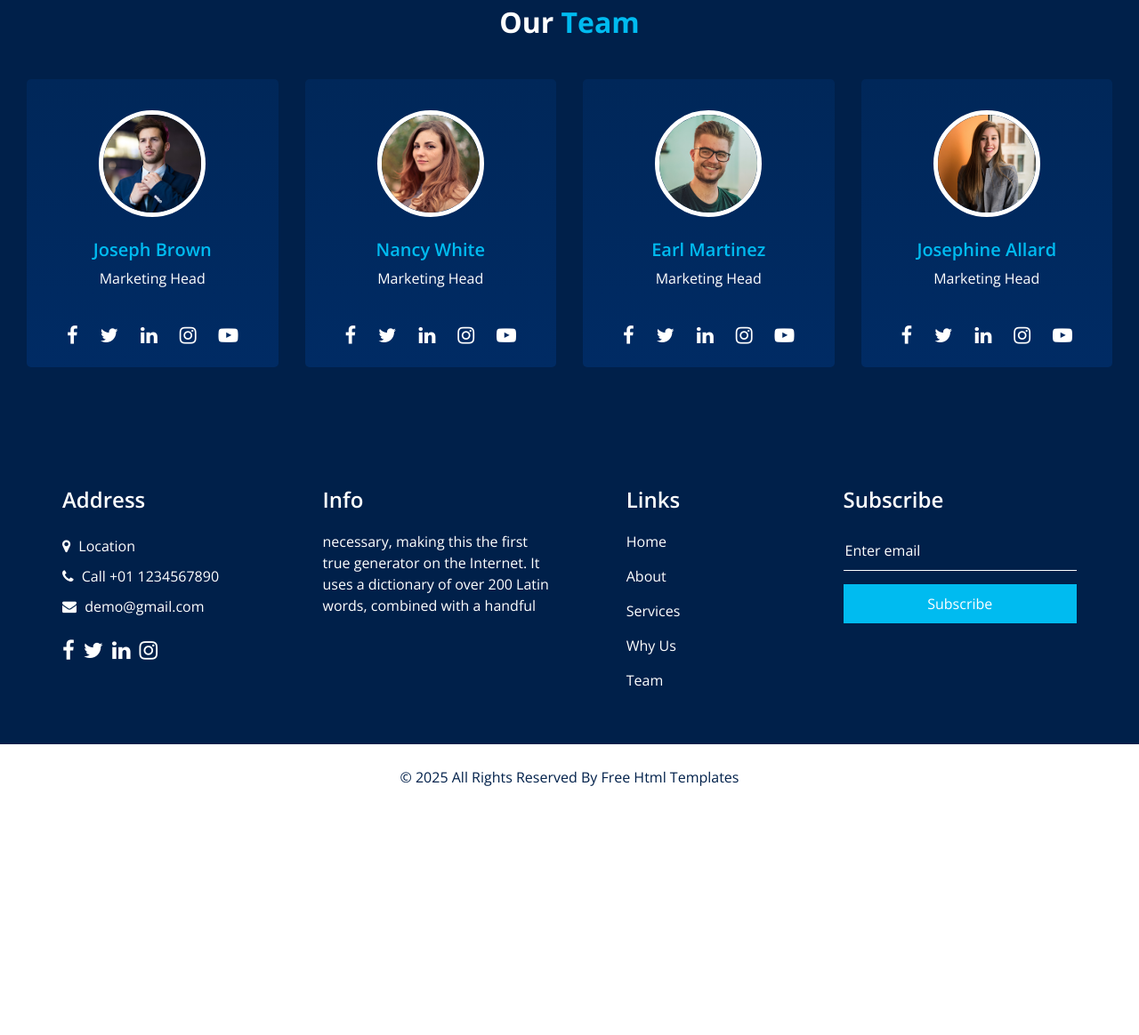
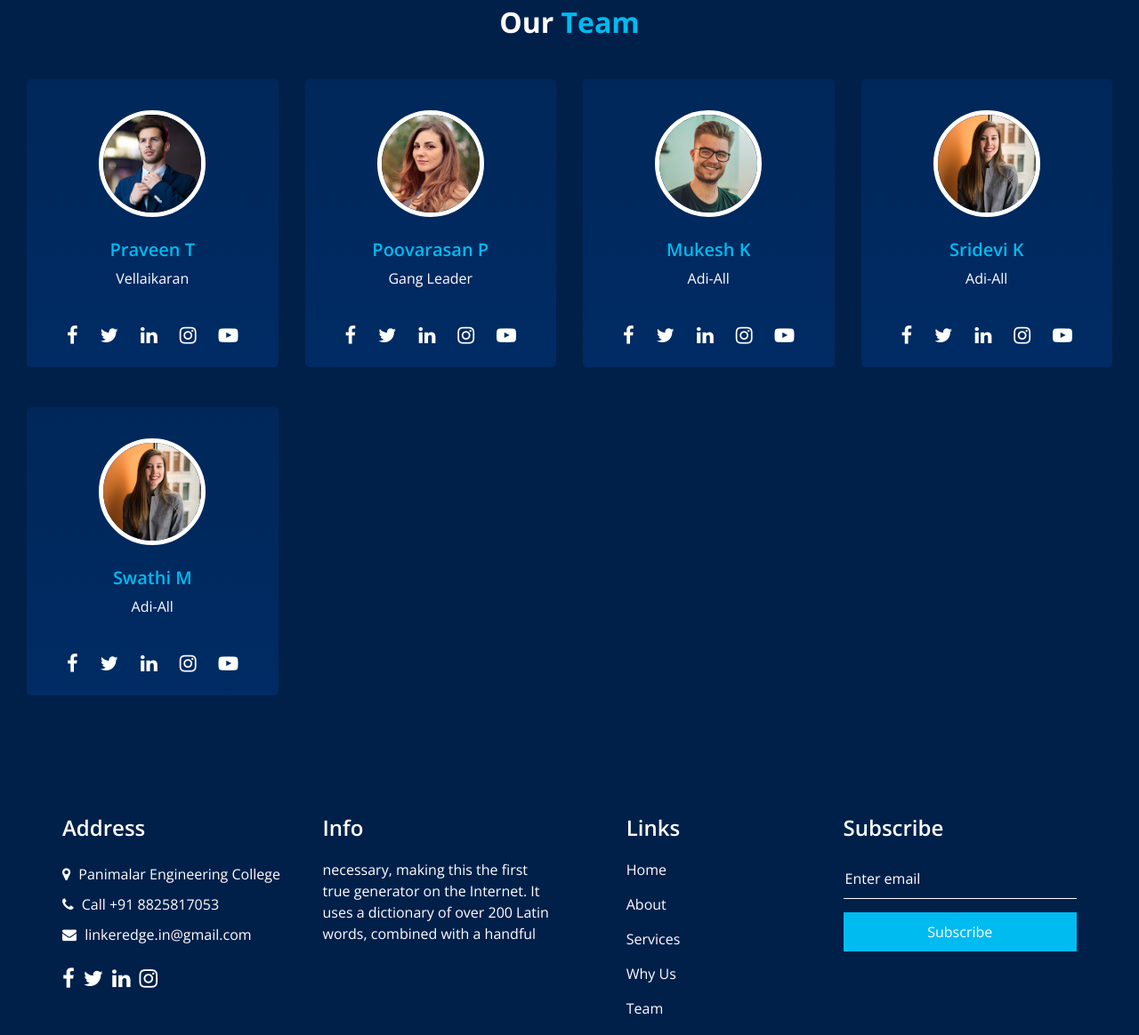
Before and after one commit to LinkerEdge/LinkerWebsite, a plain HTML site: page team.html in a window 1280 px wide. Shown: the part 203-1367 px from the top of the page at 89% size. Before the commit the page ends 1114 px from the top, so only its background shows below. Drawn offline with nearby package versions, Linux system fonts and the light colour scheme; some packages are replaced by stand-ins of ours.

Commit message:
Our Team detail Changed

```diff
--- a/team.html
+++ b/team.html
@@ -107,10 +107,10 @@
               </div>
               <div class="detail-box">
                 <h5>
-                  Joseph Brown
+                  Praveen T
                 </h5>
                 <p>
-                  Marketing Head
+                  Vellaikaran
                 </p>
               </div>
               <div class="social_box">
@@ -139,10 +139,10 @@
               </div>
               <div class="detail-box">
                 <h5>
-                  Nancy White
+                  Poovarasan P
                 </h5>
                 <p>
-                  Marketing Head
+                 Gang Leader
                 </p>
               </div>
               <div class="social_box">
@@ -171,10 +171,10 @@
               </div>
               <div class="detail-box">
                 <h5>
-                  Earl Martinez
+                  Mukesh K
                 </h5>
                 <p>
-                  Marketing Head
+                  Adi-All
                 </p>
               </div>
               <div class="social_box">
@@ -203,10 +203,10 @@
               </div>
               <div class="detail-box">
                 <h5>
-                  Josephine Allard
+                  Sridevi K
                 </h5>
                 <p>
-                  Marketing Head
+                  Adi-All
                 </p>
               </div>
               <div class="social_box">
@@ -228,6 +228,35 @@
               </div>
             </div>
           </div>
+          <div class="col-lg-3 col-sm-6">
+            <div class="box ">
+              <div class="img-box">
+                <img src="images/team-4.jpg" class="img1" alt="">
+              </div>
+              <div class="detail-box">
+                <h5>
+                  Swathi M
+                </h5>
+                <p>
+                  Adi-All
+                </p>
+              </div>
+              <div class="social_box">
+                <a href="#">
+                  <i class="fa fa-facebook" aria-hidden="true"></i>
+                </a>
+                <a href="#">
+                  <i class="fa fa-twitter" aria-hidden="true"></i>
+                </a>
+                <a href="#">
+                  <i class="fa fa-linkedin" aria-hidden="true"></i>
+                </a>
+                <a href="#">
+                  <i class="fa fa-instagram" aria-hidden="true"></i>
+                </a>
+                <a href="#">
+                  <i class="fa fa-youtube-play" aria-hidden="true"></i>
+                </a>
         </div>
       </div>
     </div>
@@ -248,19 +277,19 @@
               <a href="">
                 <i class="fa fa-map-marker" aria-hidden="true"></i>
                 <span>
-                  Location
+                  Panimalar Engineering College
                 </span>
               </a>
               <a href="">
                 <i class="fa fa-phone" aria-hidden="true"></i>
                 <span>
-                  Call +01 1234567890
+                  Call +91 8825817053
                 </span>
               </a>
               <a href="">
                 <i class="fa fa-envelope" aria-hidden="true"></i>
                 <span>
-                  demo@gmail.com
+                  linkeredge.in@gmail.com
                 </span>
               </a>
             </div>
```
